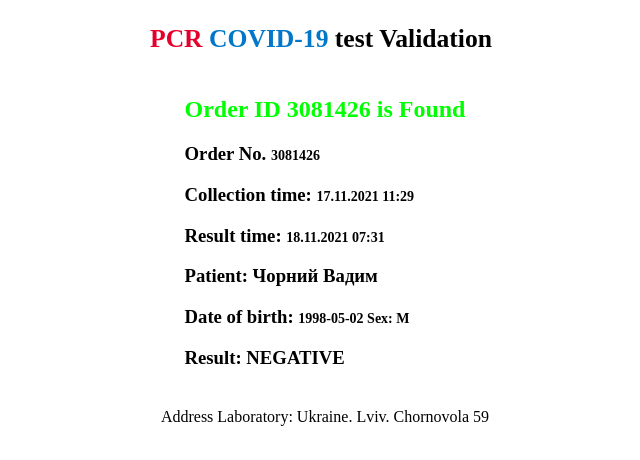
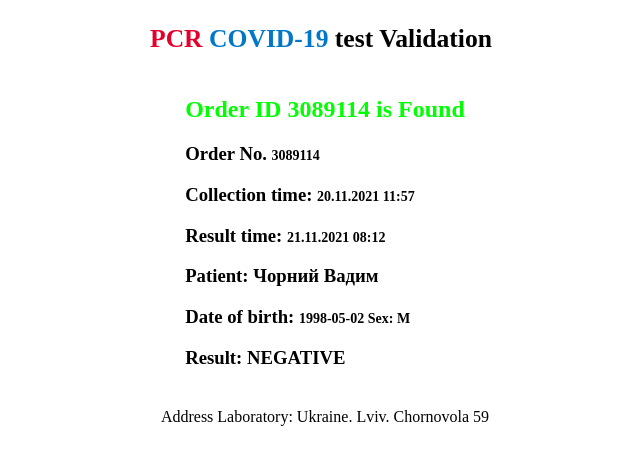
Before and after one commit to vadymchornyi98/escCV, a plain HTML site: page index.html in a window 1280 px wide. Shown: the part 198-658 px from the top of the page, without its empty margins (315-955 px from the left). Drawn offline with Linux system fonts and the light colour scheme; a web font is replaced by a local one.

Commit message:
Update index.html

```diff
--- a/index.html
+++ b/index.html
@@ -370,10 +370,10 @@
     </div>
 
     <div>
-        <h2 class="founded"><span>Order ID 3081426</span> is Found</h2>
-        <h3 class="foundText">Order No. <span>3081426 </span></h3>
-        <h3 class="foundText">Collection time: <span>  17.11.2021 11:29 </span></h3>
-        <h3 class="foundText">Result time: <span>18.11.2021 07:31</span></h3>
+        <h2 class="founded"><span>Order ID 3089114</span> is Found</h2>
+        <h3 class="foundText">Order No. <span>3089114 </span></h3>
+        <h3 class="foundText">Collection time: <span>  20.11.2021 11:57 </span></h3>
+        <h3 class="foundText">Result time: <span>21.11.2021 08:12</span></h3>
         <h3>Patient: Чорний Вадим</h3>
         <h3 class="foundText">Date of birth: <span>1998-05-02 Sex: M</span></h3>
         <h3 class="foundText">Result:  NEGATIVE</h3>
```
